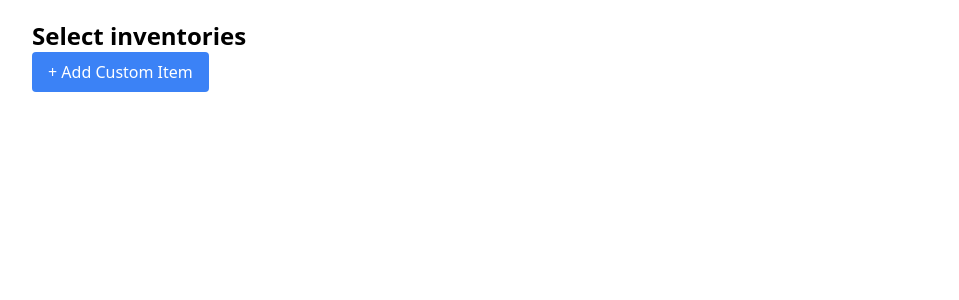
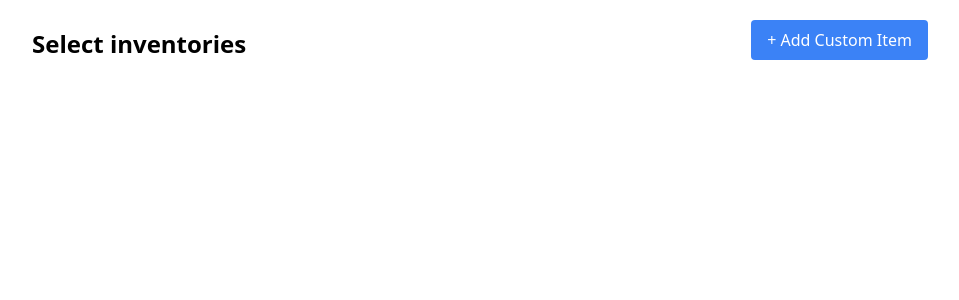
Before and after one commit to 5gada-software/cluadAItoReact, a React (Vite) app in the folder frontend/: page / in a window 1280 px wide. Shown: the top 300 px of the page, without its empty margins (160-1119 px from the left). Built offline with nearby package versions, Linux system fonts and the light colour scheme.

Commit message:
update page1.jsx

```diff
--- /dev/null
+++ b/frontend/src/components/listing.jsx
@@ -0,0 +1,5 @@
+import React from "react";
+
+export default function Listing() {
+  return <div></div>;
+}
--- a/frontend/src/pages/page1.jsx
+++ b/frontend/src/pages/page1.jsx
@@ -5,8 +5,10 @@ import AddCustomItemForm from "../components/AddCustomItemForm";
 export default function Page1() {
   return (
     <div className="w-[90%] sm:w-[80%] lg:w-[70%] mx-auto py-5">
-      <Search />
-      <AddCustomItemForm />
+      <div className="flex justify-between items-end">
+        <Search />
+        <AddCustomItemForm />
+      </div>
     </div>
   );
 }
```
